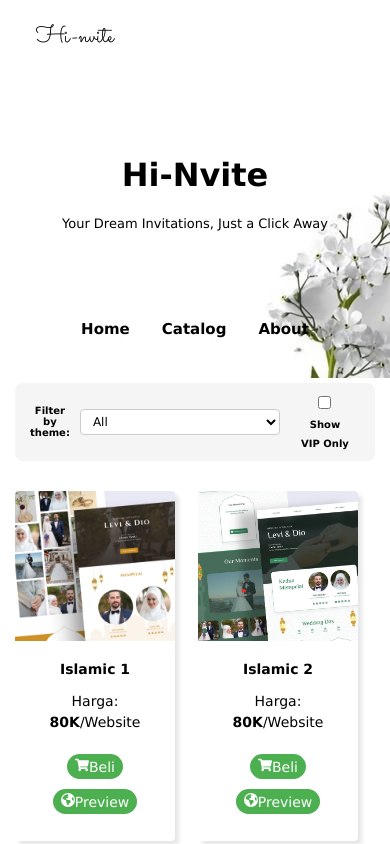
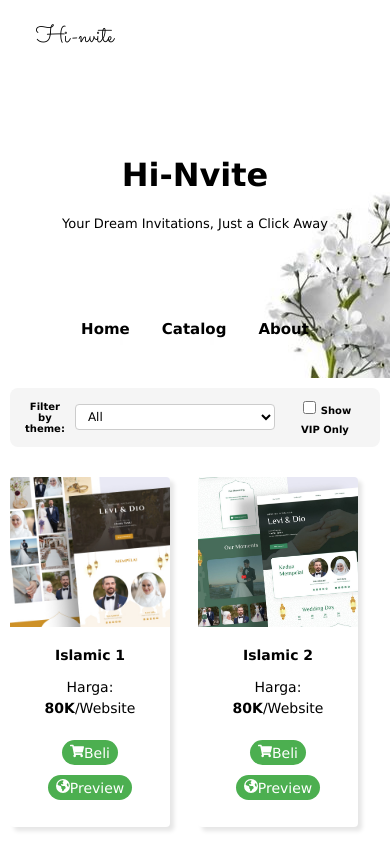
Before and after one commit to ZhanaAql/hi-nvite, a React (Create React App) app: page / in a window 390 px wide. Shown: the top 844 px of the page. Built offline with nearby package versions, Linux system fonts and the light colour scheme.

Commit message:
perbaikan css

```diff
--- a/src/App.css
+++ b/src/App.css
@@ -249,9 +249,9 @@ nav ul li a {
   }
 
   .container {
-    padding: 5px;
-    margin-left: 10px;
-    margin-right: 10px;
+    padding: 0p;
+    margin-left: 0;
+    margin-right: 0;
   }
 
   .header a {
```
